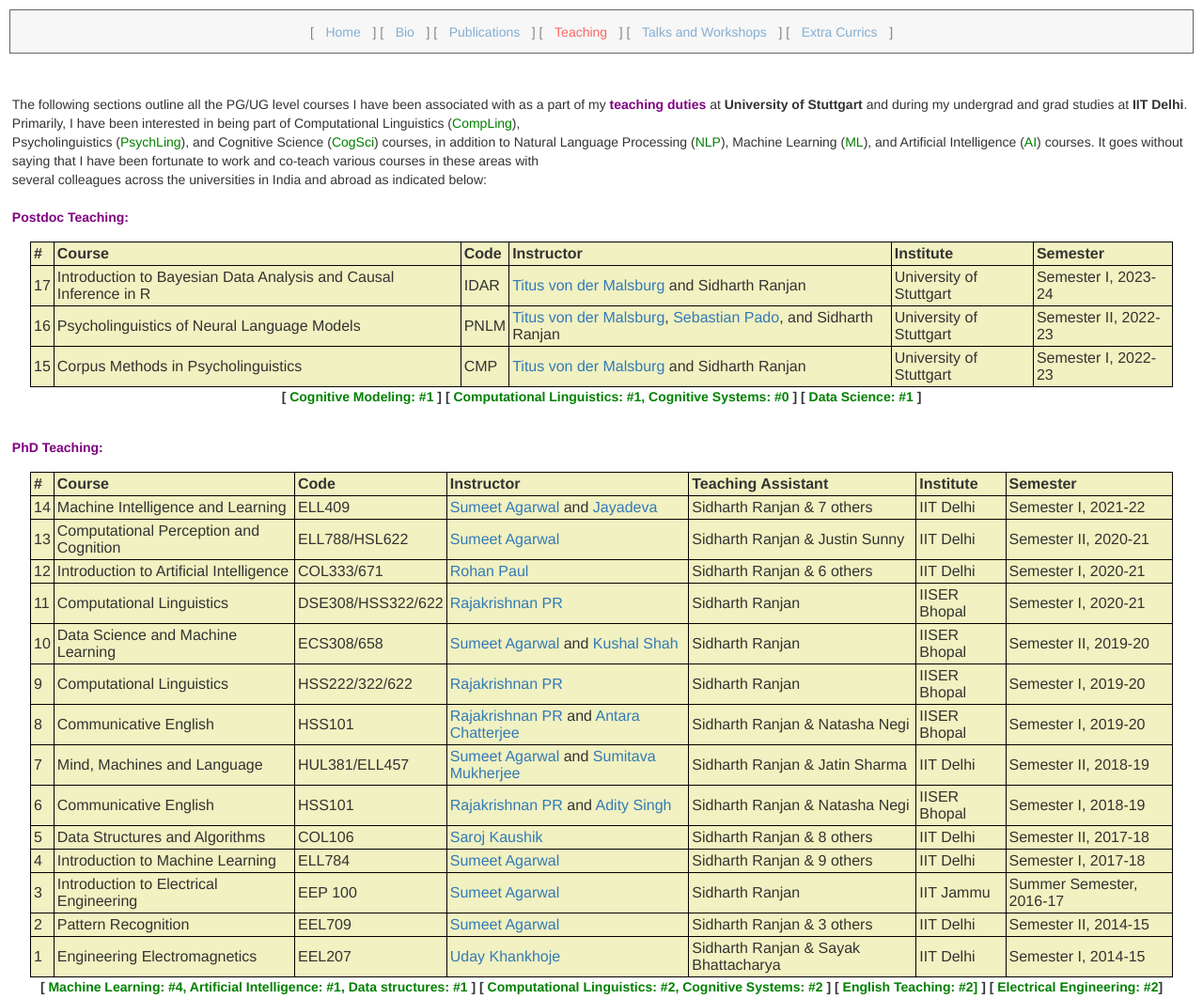
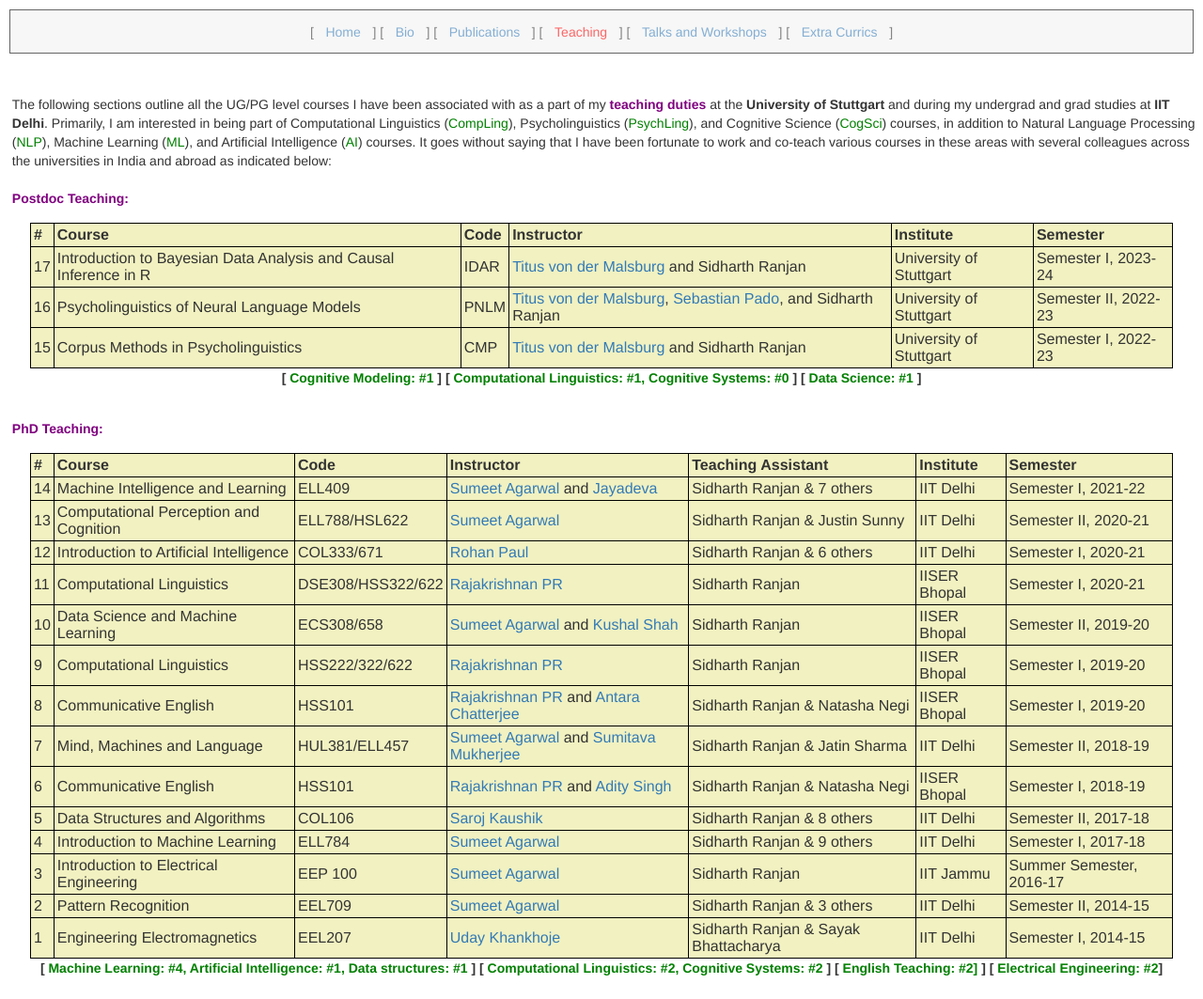
Before and after one commit to sidharthranjan/sidharthranjan.github.io, a plain HTML site: page teaching.html in a window 1280 px wide. Shown: the whole page at 94% size. Drawn offline with nearby package versions, Linux system fonts and the light colour scheme.

Commit message:
annual update

```diff
--- a/teaching.html
+++ b/teaching.html
@@ -79,7 +79,7 @@ div.transbox p {
 
 <p>&nbsp;</p>
 <div style="float: right; width: 99%;">
-The following sections outline all the PG/UG level courses I have been associated with as a part of my <b><a style="color:purple">teaching duties</a></b> at <b>University of Stuttgart</b> and during my undergrad and grad studies at <b>IIT Delhi</b>. Primarily, I have been interested in being part of Computational Linguistics (<a style="color:green">CompLing</a></b>),<br> Psycholinguistics (<a style="color:green">PsychLing</a></b>), and Cognitive Science (<a style="color:green">CogSci</a></b>) courses, in addition to Natural Language Processing (<a style="color:green" >NLP</a>), Machine Learning (<a style="color:green" >ML</a></b>), and Artificial Intelligence (<a style="color:green" >AI</a>) courses. It goes without saying that I have been fortunate to work and co-teach various courses in these areas with<br> several colleagues across the universities in India and abroad as indicated below: <br><br>
+The following sections outline all the UG/PG level courses I have been associated with as a part of my <b><a style="color:purple">teaching duties</a></b> at the <b>University of Stuttgart</b> and during my undergrad and grad studies at <b>IIT Delhi</b>. Primarily, I am interested in being part of Computational Linguistics (<a style="color:green">CompLing</a></b>), Psycholinguistics (<a style="color:green">PsychLing</a></b>), and Cognitive Science (<a style="color:green">CogSci</a></b>) courses, in addition to Natural Language Processing (<a style="color:green" >NLP</a>), Machine Learning (<a style="color:green" >ML</a></b>), and Artificial Intelligence (<a style="color:green" >AI</a>) courses. It goes without saying that I have been fortunate to work and co-teach various courses in these areas with several colleagues across the universities in India and abroad as indicated below: <br><br>
 </div>
 
 <p>&nbsp;</p>
```
Also changed, not shown: index.html (+1 -1 lines).
